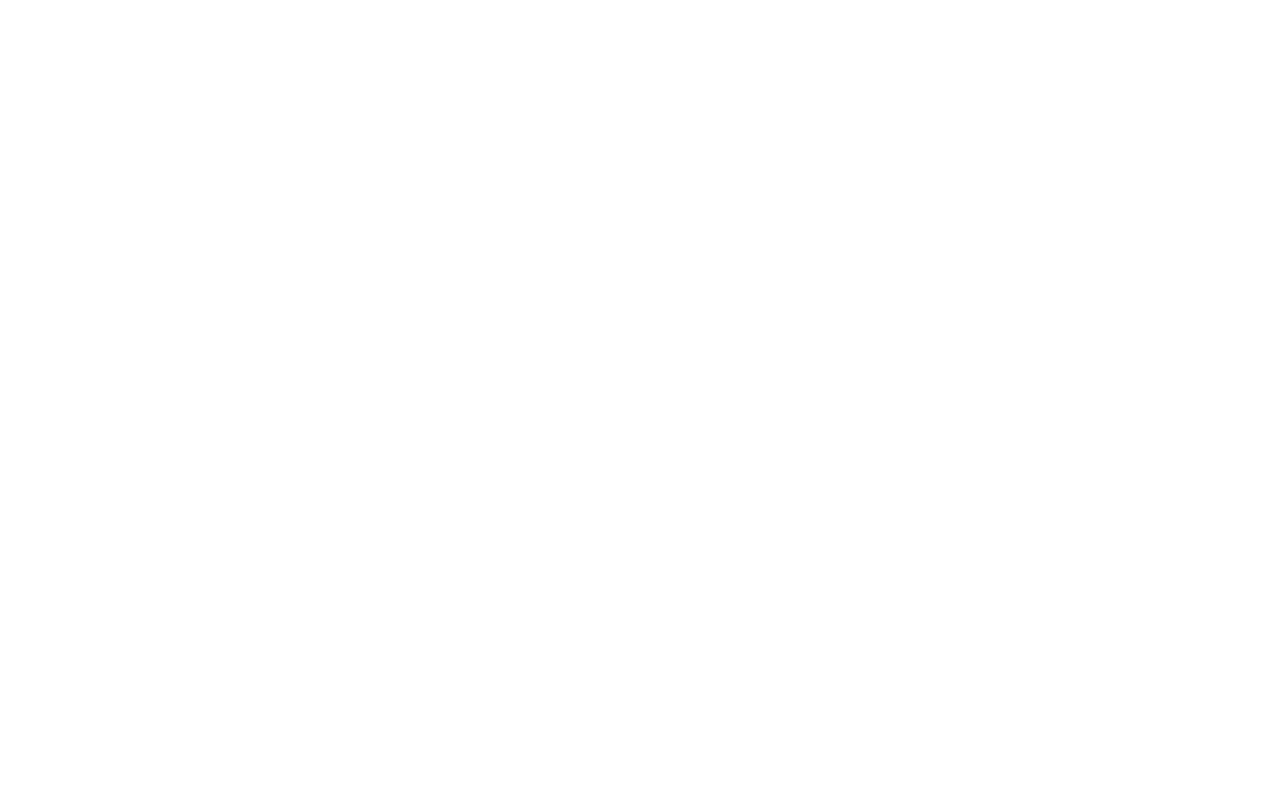
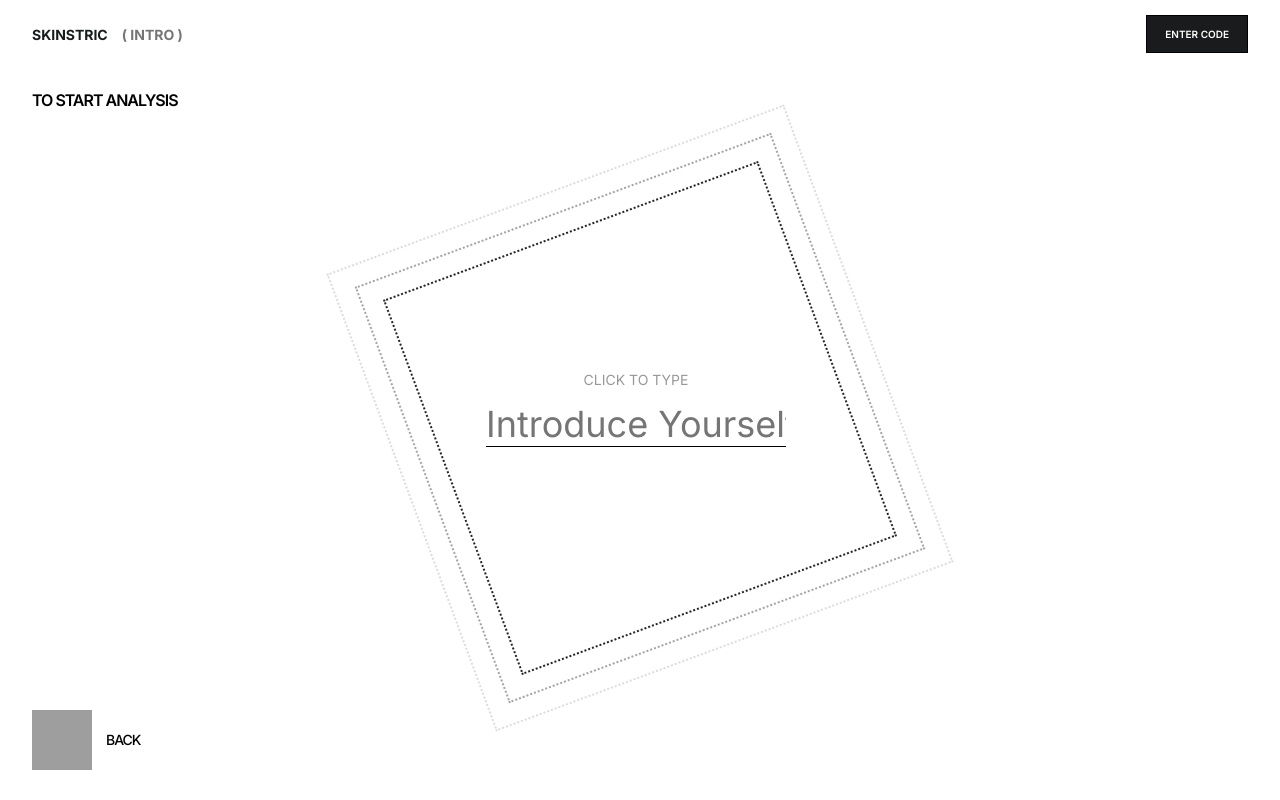
Before and after one commit to Noah-code1210/Skinstric-AI, a React (Create React App) app: page /introduction in a window 1280 px wide. Before the commit this address had no page. Built offline with nearby package versions, Linux system fonts and the light colour scheme; grey boxes are pictures that could not be loaded.

Commit message:
Introduction page Finished

```diff
--- a/src/App.js
+++ b/src/App.js
@@ -1,6 +1,7 @@
 import React from "react";
 import { BrowserRouter as Router, Routes, Route } from "react-router-dom";
 import Home from "./pages/Home";
+import Introduction from "./pages/Introduction";
 
 function App() {
   return (
@@ -8,6 +9,7 @@ function App() {
       <div className="App">
         <Routes>
           <Route path="/" element={<Home />} />
+          <Route path="/introduction" element={<Introduction />} />
         </Routes>
       </div>
     </Router>
--- a/src/components/Landing.jsx
+++ b/src/components/Landing.jsx
@@ -1,9 +1,16 @@
 import React, { useState } from "react";
 import arrowButtons from "../assets/LandingButton.png";
+import { Link, useNavigate } from "react-router-dom";
+import Introduction from "../pages/Introduction";
 
 function Landing() {
   const [hideDiscover, setHideDiscover] = useState(false);
   const [hideTest, setHideTest] = useState(false);
+  const navigate = useNavigate()
+
+  function navToIntro() {
+    navigate("/introduction")
+  }
 
   return (
     <>
@@ -40,12 +47,11 @@ function Landing() {
                 className={`triangle__right ${hideTest ? "hide" : ""}`}
               ></div>
             </div>
-
               <div
                 className={`take-test__wrapper ${hideTest ? "hide" : ""}`}
                 onMouseEnter={() => setHideDiscover(true)}
                 onMouseLeave={() => setHideDiscover(false)}
-            >
+                onClick={() => navToIntro()}>
                 <h2 className="take-test__title">Take Test</h2>
                 <img src={arrowButtons} alt="" className="right__arrow--img" />
               </div>
--- a/src/index.css
+++ b/src/index.css
@@ -56,6 +56,7 @@ NAV
   color: #1a1b1c;
   font-weight: 600;
   text-transform: uppercase;
+  z-index: 1;
 }
 
 .title__name {
@@ -194,7 +195,6 @@ LANDING
   cursor: pointer;
   z-index: 1;
   transition: all 300ms ease;
-
 }
 
 .left__arrow--img {
@@ -230,3 +230,137 @@ LANDING
   left: 80px;
   z-index: 1;
 }
+
+/*
+
+INTRO PAGE
+
+*/
+
+#intro {
+  width: 100%;
+  max-width: 1400px;
+  margin-top: 24px;
+}
+
+.intro__info {
+  width: 100%;
+  max-width: 1400px;
+  height: 89vh;
+}
+
+.intro__title--wrapper {
+  z-index: 999;
+}
+
+.intro__title {
+  font-size: 16px;
+  font-weight: 600;
+  line-height: 24px;
+  letter-spacing: -1px;
+  text-transform: uppercase;
+  margin-bottom: 48px;
+}
+
+.square__wrapper {
+  position: absolute;
+  transform: translate(-50%, -50%);
+  top: 46%;
+  left: 50%;
+}
+
+.outer-square {
+  width: 488px;
+  height: 488px;
+  border: 2px dotted #00000022;
+  opacity: 100%;
+  rotate: 45deg;
+  margin-top: 100px;
+  animation: square-rotation-large 80s linear infinite;
+}
+
+.middle-square {
+  width: 444px;
+  height: 444px;
+  border: 2px dotted #0000005a;
+  background-color: transparent;
+  margin: 20px 0 0 20px;
+  opacity: 100%;
+}
+
+.inner-square {
+  display: flex;
+  align-items: center;
+  justify-content: center;
+  width: 400px;
+  height: 400px;
+  border: 2px dotted rgba(0, 0, 0, 0.855);
+  background-color: transparent;
+  margin: 20px 0 0 20px;
+  opacity: 100%;
+  position: relative;
+}
+
+.input__wrapper {
+  width: 100%;
+  max-width: 300px;
+  text-align: center;
+  position: absolute;
+  top: 50%;
+  left: 90px;
+}
+
+.input__title {
+  font-size: 14px;
+  font-weight: 400;
+  line-height: 24px;
+  text-transform: uppercase;
+  padding-bottom: 10px;
+  opacity: 40%;
+}
+
+.input__bar {
+  width: 100%;
+  max-width: 320px;
+  border: none;
+  border-bottom: 1px solid black;
+  font-size: 36px;
+  text-align: center;
+}
+
+@keyframes square-rotation-large {
+  0% {
+    transform: rotate(0deg);
+  }
+  100% {
+    transform: rotate(360deg);
+  }
+}
+
+.back__btn--wrapper {
+  display: flex;
+  align-items: center;
+  position: absolute;
+  bottom: 30px;
+  cursor: pointer;
+}
+.back__btn--wrapper:hover .back__arrow--img {
+  transform: scale(108%);
+}
+
+.back__arrow--img {
+  width: 60px;
+  height: 60px;
+  transition: all 300ms ease;
+}
+
+
+.back__arrow--title {
+  font-size: 14px;
+  font-weight: 500;
+  line-height: 16px;
+  letter-spacing: -1px;
+  text-transform: uppercase;
+  padding-left: 14px;
+  color: black;
+}
--- /dev/null
+++ b/src/pages/Introduction.jsx
@@ -0,0 +1,49 @@
+import React from "react";
+import NavIntro from "../components/NavIntro";
+import BackArrowButton from "../assets/LandingButton.png";
+import { Link } from "react-router-dom";
+import Home from "./Home";
+
+function Introduction() {
+  return (
+    <>
+      <NavIntro />
+      <div id="intro">
+        <div className="container">
+          <div className="intro__info">
+            <div className="intro__title--wrapper">
+              <h2 className="intro__title">To start analysis</h2>
+            </div>
+            <div className="square__wrapper">
+              <div className="outer-square">
+                <div className="middle-square">
+                  <div className="inner-square"></div>
+                </div>
+              </div>
+              <div className="input__wrapper">
+                <h3 className="input__title">Click to type</h3>
+                <input
+                  type="text"
+                  placeholder="Introduce Yourself"
+                  className="input__bar"
+                />
+              </div>
+            </div>
+            <Link to="/">
+              <div className="back__btn--wrapper">
+                <img
+                  src={BackArrowButton}
+                  alt=""
+                  className="back__arrow--img"
+                />
+                <div className="back__arrow--title">Back</div>
+              </div>
+            </Link>
+          </div>
+        </div>
+      </div>
+    </>
+  );
+}
+
+export default Introduction;
```
Lines whose indentation alone changed are shown as unchanged.
